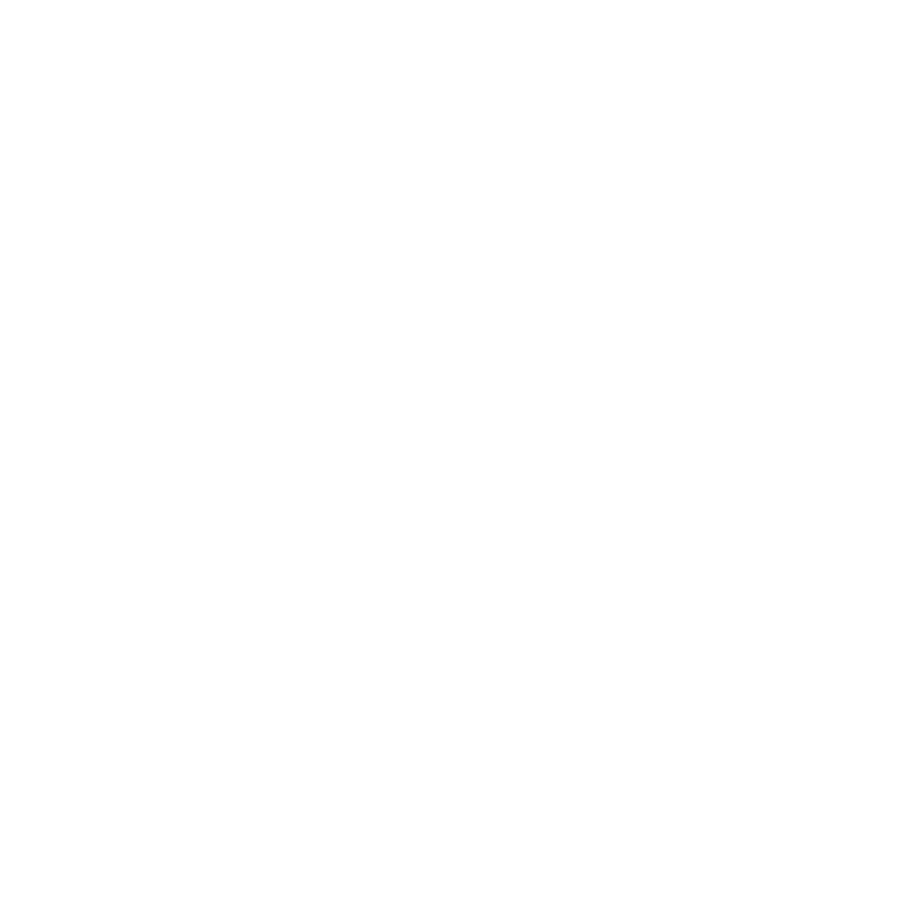
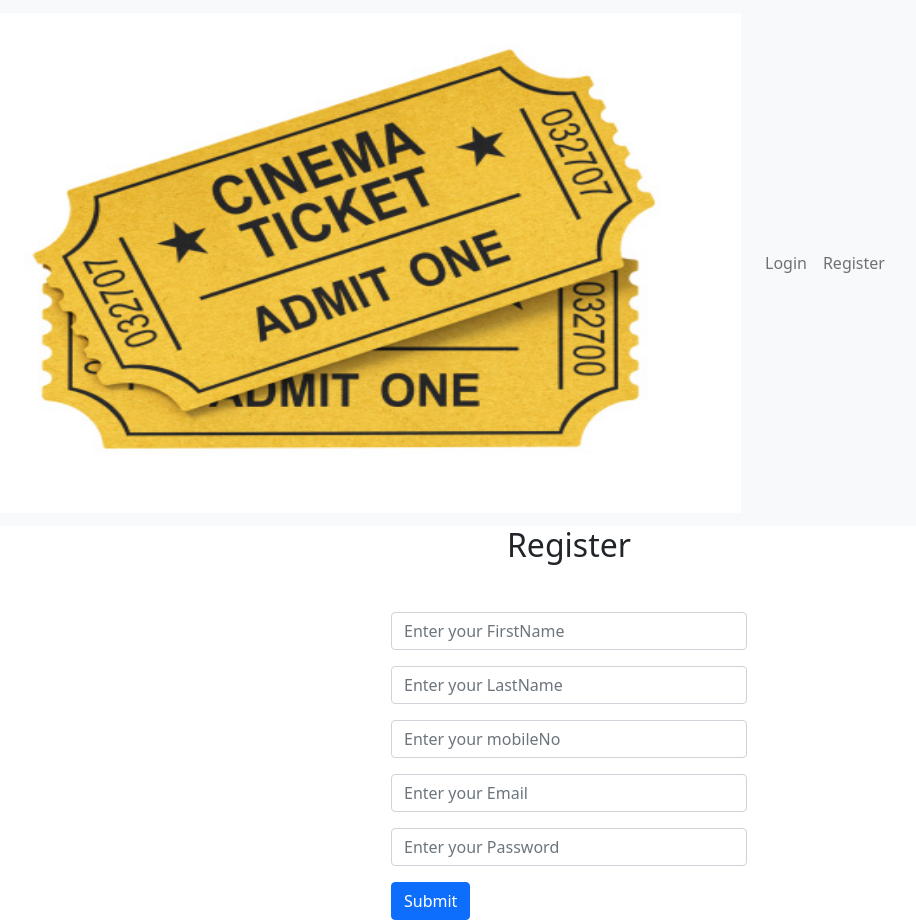
Before and after one commit to nomulavenkatramana/multiplex-ticket-booking, a React (Create React App) app: page /Register in a window 1280 px wide. Shown: the whole page, without its empty margins (71-987 px from the left). Before the commit the page ends 800 px from the top, so only its background shows below. Built offline with nearby package versions, Linux system fonts and the light colour scheme.

Commit message:
added login page

```diff
--- a/src/App.css
+++ b/src/App.css
@@ -1,38 +1,4 @@
-.App {
-  text-align: center;
+.logo{
+  width: 800px;
+  height: 500px;
 }
-
-.App-logo {
-  height: 40vmin;
-  pointer-events: none;
-}
-
-@media (prefers-reduced-motion: no-preference) {
-  .App-logo {
-    animation: App-logo-spin infinite 20s linear;
-  }
-}
-
-.App-header {
-  background-color: #282c34;
-  min-height: 100vh;
-  display: flex;
-  flex-direction: column;
-  align-items: center;
-  justify-content: center;
-  font-size: calc(10px + 2vmin);
-  color: white;
-}
-
-.App-link {
-  color: #61dafb;
-}
-
-@keyframes App-logo-spin {
-  from {
-    transform: rotate(0deg);
-  }
-  to {
-    transform: rotate(360deg);
-  }
-}
--- a/src/App.js
+++ b/src/App.js
@@ -1,9 +1,18 @@
 import logo from './logo.svg';
 import './App.css';
+import Home from './Component/Home/Home'
+import RoutesComp from './Component/RoutesComponent/RoutesComp'
+
+
+
 
 function App() {
   return (
     <div className="App">
+      <Home />
+      <RoutesComp />
+
+
 
     </div>
   );
--- /dev/null
+++ b/src/Component/Home/Home.js
@@ -0,0 +1,35 @@
+import React from 'react';
+import '../../App.css'
+import {Link} from 'react-router-dom'
+import logo from '../../images/ticket.jpg'
+import 'bootstrap/dist/css/bootstrap.min.css';
+
+function Home(){
+    return(
+        <div><nav className="navbar navbar-expand-lg navbar-light bg-light">
+        <div className="container-fluid">
+          <a className="navbar-brand" ><img src={logo} alt="logo" className='logo' /></a>
+          <button className="navbar-toggler" type="button" data-bs-toggle="collapse" data-bs-target="#navbarNav" aria-controls="navbarNav" aria-expanded="false" aria-label="Toggle navigation">
+            <span className="navbar-toggler-icon"></span>
+          </button>
+          <div className="collapse navbar-collapse" id="navbarNav">
+            <ul className="navbar-nav">
+
+              <li className="nav-item">
+                <Link to="/Login"className="nav-link" >Login</Link>
+              </li>
+
+              <li className="nav-item">
+                <Link to="/Register" className="nav-link">Register</Link>
+              </li>
+
+
+
+            </ul>
+          </div>
+        </div>
+      </nav></div>
+    )
+}
+
+export default Home;
--- /dev/null
+++ b/src/Component/Login/Login.js
@@ -0,0 +1,95 @@
+import React from "react";
+
+class Login extends React.Component {
+
+  state = {
+      email:'',
+      password:'',
+      emailErr:'',
+      passwordErr:'',
+  }
+
+  handleChange = (e) =>{
+    // console.log(e)
+    const {name,value} = e.target;
+    this.setState({ [name] : value})
+    console.log("afer setstate");
+    }
+
+    validateTheForm =() =>{
+      let emailErr = '';
+      let passwordErr = '';
+
+      if(!this.state.email.includes('@')){
+        emailErr = "Enter a valid email";
+      }
+
+      if(this.state.password.length<6){
+        passwordErr = "password should be minimum of 6 characters";
+      }
+      // falsy values
+      // 0,undefined,null,false,""
+
+      if( emailErr || passwordErr){
+        this.setState({emailErr,passwordErr});
+      }else{
+        this.setState({emailErr,passwordErr})
+      }
+    }
+
+    handleSubmit = (e)=>{
+      e.preventDefault();
+      this.validateTheForm();
+    }
+
+   render(){
+    return (
+    <div>
+      <div className="container">
+        <center>
+          <h2>LOGIN PAGE</h2>
+        </center>
+        <div className="row mt-5">
+          <div className="col-md-4"></div>
+          <div className="col-md-4">
+            <form onSubmit={this.handleSubmit}>
+
+              <div className="mb-3">
+                <input
+                  type="email"
+                  className="form-control"
+                  placeholder="Enter your Email"
+                  name="email"
+                  value={this.state.email}
+                  onChange={this.handleChange}
+                />
+              </div>
+              <span className="text-danger">{this.state.emailErr}</span>
+
+              <div className="mb-3">
+                <input
+                  type="password"
+                  className="form-control"
+                  placeholder="Enter your Password"
+                  name="password"
+                  value={this.state.password}
+                  onChange={this.handleChange}
+                />
+              </div>
+              <span className="text-danger">{this.state.passwordErr}</span>
+
+              <button className="btn btn-primary">
+                Submit
+              </button>
+
+            </form>
+          </div>
+          <div className="col-md-4"></div>
+        </div>
+      </div>
+    </div>
+  );
+}
+}
+
+export default Login;
--- /dev/null
+++ b/src/Component/Register/Register.js
@@ -0,0 +1,147 @@
+import React from "react";
+
+class Register extends React.Component {
+
+  state = {
+      firstName : '',
+      lastName:'',
+      mobileNo:'',
+      email:'',
+      password:'',
+      firstNameErr : '',
+      lastNameErr:'',
+      mobileNoErr:'',
+      emailErr:'',
+      passwordErr:'',
+  }
+
+  handleChange = (e) =>{
+    // console.log(e)
+    const {name,value} = e.target;
+    this.setState({ [name] : value})
+    console.log("afer setstate");
+    }
+
+    validateTheForm =() =>{
+      let firstNameErr ='';
+      let lastNameErr = '';
+      let mobileNoErr ='';
+      let emailErr = '';
+      let passwordErr = '';
+
+      if(this.state.firstName.length<4){
+        firstNameErr = "firstName should be minimum of 4 characters";
+      }
+      if(this.state.lastName.length<4){
+        lastNameErr = "lastName should be minimum of 4 characters";
+      }
+      if(this.state.mobileNo.length<10){
+          mobileNoErr= "mobileNo should be 10 digits";
+      }
+
+      if(!this.state.email.includes('@')){
+        emailErr = "Enter a valid email";
+      }
+
+      if(this.state.password.length<6){
+        passwordErr = "password should be minimum of 6 characters";
+      }
+      // falsy values
+      // 0,undefined,null,false,""
+
+      if(firstNameErr || lastNameErr || emailErr || mobileNoErr || passwordErr){
+        this.setState({firstNameErr ,lastNameErr, mobileNoErr,emailErr,passwordErr});
+      }else{
+        this.setState({firstNameErr,lastNameErr,mobileNoErr,emailErr,passwordErr})
+      }
+    }
+
+    handleSubmit = (e)=>{
+      e.preventDefault();
+      this.validateTheForm();
+    }
+
+   render(){
+    return (
+    <div>
+      <div className="container">
+        <center>
+          <h2>Register</h2>
+        </center>
+        <div className="row mt-5">
+          <div className="col-md-4"></div>
+          <div className="col-md-4">
+            <form onSubmit={this.handleSubmit}>
+              <div className="mb-3">
+                <input
+                  type="text"
+                  className="form-control"
+                  placeholder="Enter your FirstName"
+                  name='firstName'
+                  value={this.state.firstName}
+                  onChange={this.handleChange}
+                />
+              </div>
+              <span className="text-danger">{this.state.firstNameErr}</span>
+              <div className="mb-3">
+                <input
+                  type="lastName"
+                  className="form-control"
+                  placeholder="Enter your LastName"
+                  name="lastName"
+                  value={this.state.lastName}
+                  onChange={this.handleChange}
+                />
+              </div>
+              <span className="text-danger">{this.state.lastNameErr}</span>
+
+              <div className="mb-3">
+                <input
+                  type="mobileNo"
+                  className="form-control"
+                  placeholder="Enter your mobileNo"
+                  name="mobileNo"
+                  value={this.state.mobileNo}
+                  onChange={this.handleChange}
+                />
+              </div>
+              <span className="text-danger">{this.state.mobileNoErr}</span>
+
+              <div className="mb-3">
+                <input
+                  type="email"
+                  className="form-control"
+                  placeholder="Enter your Email"
+                  name="email"
+                  value={this.state.email}
+                  onChange={this.handleChange}
+                />
+              </div>
+              <span className="text-danger">{this.state.emailErr}</span>
+
+              <div className="mb-3">
+                <input
+                  type="password"
+                  className="form-control"
+                  placeholder="Enter your Password"
+                  name="password"
+                  value={this.state.password}
+                  onChange={this.handleChange}
+                />
+              </div>
+              <span className="text-danger">{this.state.passwordErr}</span>
+
+              <button className="btn btn-primary">
+                Submit
+              </button>
+            </form>
+          </div>
+          <div className="col-md-4"></div>
+        </div>
+      </div>
+    </div>
+  );
+}
+}
+
+export default Register;
--- /dev/null
+++ b/src/Component/RoutesComponent/RoutesComp.js
@@ -0,0 +1,19 @@
+import React from 'react';
+import { Routes, Route } from 'react-router-dom'
+import Login from '../Login/Login'
+import Register from '../Register/Register'
+
+
+function RoutesComp() {
+    return (
+        <div>
+            <Routes>
+                <Route path="/Login" element={<Login />} />
+                <Route path="/Register" element={<Register />} />
+
+            </Routes>
+
+        </div>
+    )
+}
+export default RoutesComp;
--- a/src/index.js
+++ b/src/index.js
@@ -3,11 +3,15 @@
 import './index.css';
 import App from './App';
 import reportWebVitals from './reportWebVitals';
+import { BrowserRouter } from 'react-router-dom';
 
 const root = ReactDOM.createRoot(document.getElementById('root'));
 root.render(
   <React.StrictMode>
+    <BrowserRouter>
     <App />
+    </BrowserRouter>
+
   </React.StrictMode>
 );
 
```
Also changed, not shown: src/images/ticket.jpg (added).
